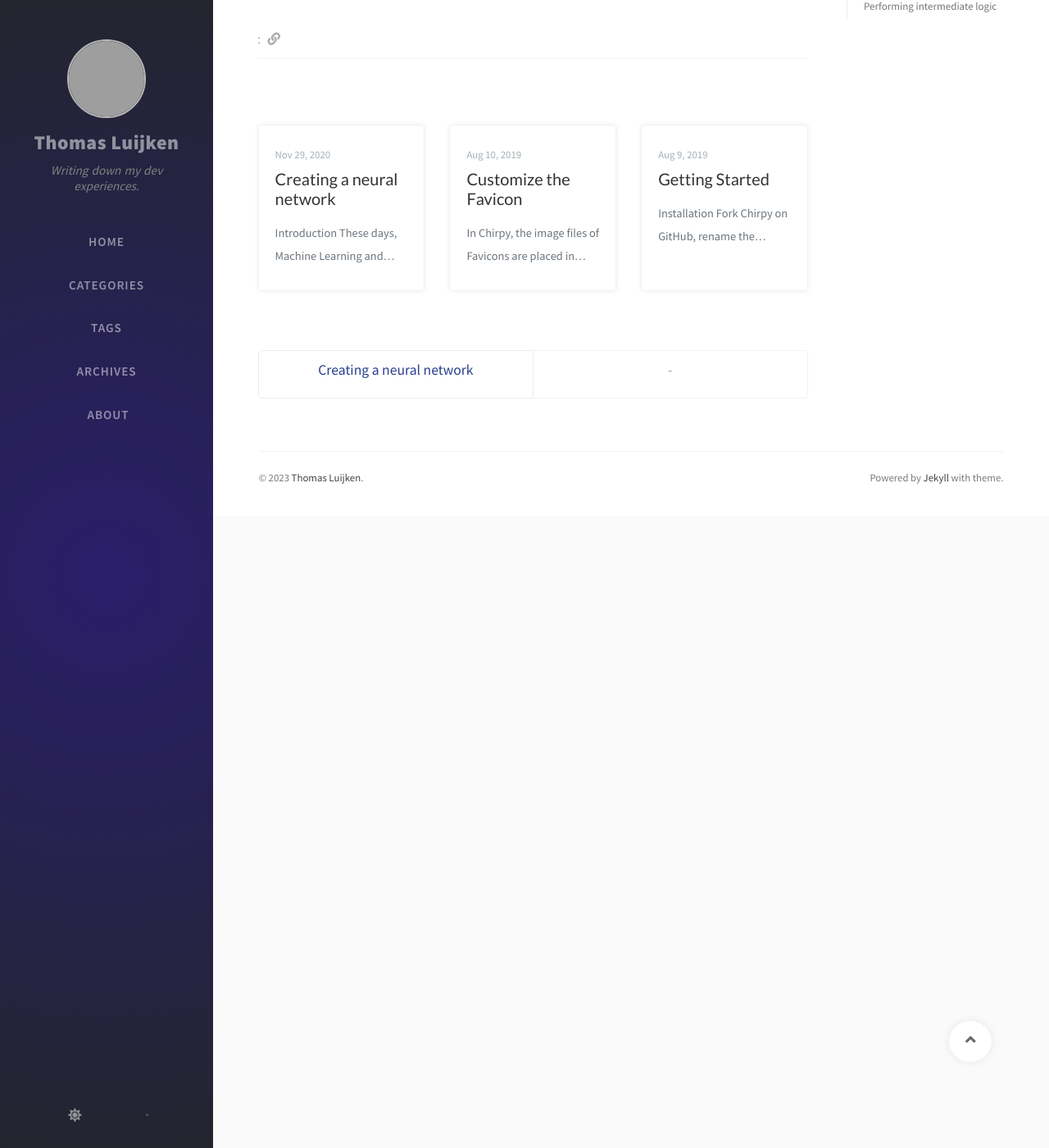
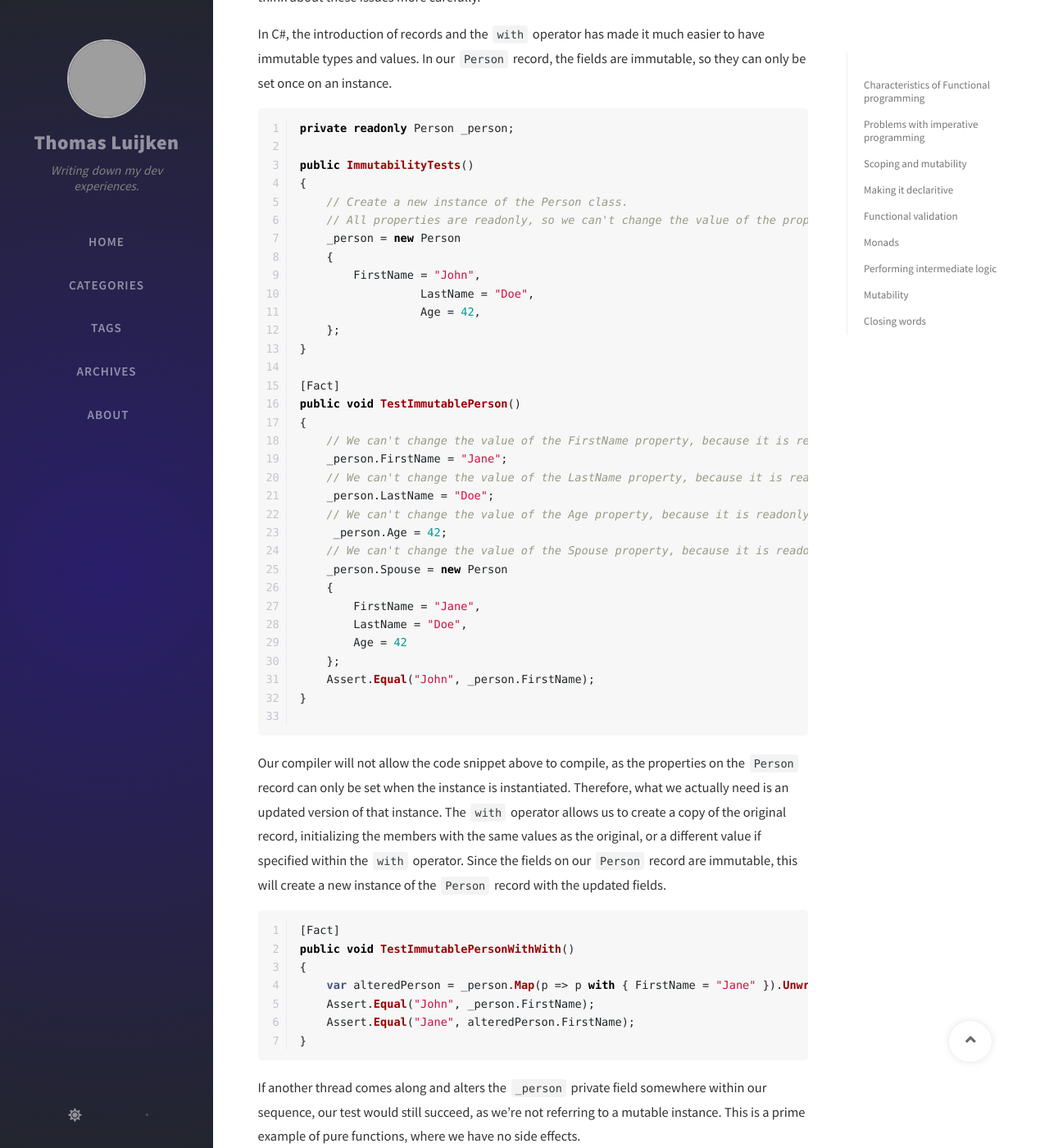
Before and after one commit to tluijken/tluijken.github.io, a Jekyll site: the page built from _posts/2023-04-05-functional-programming-in-csharp.md, in a window 1280 px wide and 1400 px high, scrolled down 13068 px. Shown: the whole window at 82% size. Built offline with Jekyll 4.4.1, drawn with Linux system fonts in a browser that asks for light colours; nearby versions of some CDN libraries; comment, search, counter and statistics services are not loaded; some of the changed text lies outside the part shown; grey boxes are pictures that could not be loaded.

Commit message:
Made a paragraph about mutability

````diff
--- a/_posts/2023-04-05-functional-programming-in-csharp.md
+++ b/_posts/2023-04-05-functional-programming-in-csharp.md
@@ -566,3 +566,86 @@ grouped within the same scope, and not divided over multiple lines. After we're
 done logging the spouse value, we can continue mapping as before. This allows us
 to perform additional operations on the same result without breaking the
 pipeline, making our code more readable and maintainable.
+
+# Mutability
+
+I really like the fact that the Rust programming language is designed to be
+immutable by default, unless specified otherwise, which can be challenging for
+some developers at first. However, it is a good practice to consider whether a
+value should be mutable or not, as many issues with state and concurrency can
+lead to various bugs. By defaulting to immutability, we force ourselves to think
+about these issues more carefully.
+
+In C#, the introduction of records and the `with` operator has made it much
+easier to have immutable types and values. In our `Person` record, the fields are
+immutable, so they can only be set once on an instance.
+
+```csharp
+private readonly Person _person;
+
+public ImmutabilityTests()
+{
+    // Create a new instance of the Person class.
+    // All properties are readonly, so we can't change the value of the properties.
+    _person = new Person
+    {
+        FirstName = "John",
+                  LastName = "Doe",
+                  Age = 42,
+    };
+}
+
+[Fact]
+public void TestImmutablePerson()
+{
+    // We can't change the value of the FirstName property, because it is readonly.
+    _person.FirstName = "Jane";
+    // We can't change the value of the LastName property, because it is readonly.
+    _person.LastName = "Doe";
+    // We can't change the value of the Age property, because it is readonly.
+     _person.Age = 42;
+    // We can't change the value of the Spouse property, because it is readonly.
+    _person.Spouse = new Person
+    {
+        FirstName = "Jane",
+        LastName = "Doe",
+        Age = 42
+    };
+    Assert.Equal("John", _person.FirstName);
+}
+
+```
+
+Our compiler will not allow the code snippet above to compile, as the properties
+on the `Person` record can only be set when the instance is instantiated.
+Therefore, what we actually need is an updated version of that instance. The
+`with` operator allows us to create a copy of the original record, initializing
+the members with the same values as the original, or a different value if
+specified within the `with` operator. Since the fields on our `Person` record
+are immutable, this will create a new instance of the `Person` record with the
+updated fields.
+
+```csharp
+[Fact]
+public void TestImmutablePersonWithWith()
+{
+    var alteredPerson = _person.Map(p => p with { FirstName = "Jane" }).Unwrap();
+    Assert.Equal("John", _person.FirstName);
+    Assert.Equal("Jane", alteredPerson.FirstName);
+}
+```
+
+If another thread comes along and alters the `_person` private field somewhere
+within our sequence, our test would still succeed, as we're not referring to a
+mutable instance. This is a prime example of pure functions, where we have no
+side effects.
+
+# Closing words
+
+I hope you enjoyed this post on functional programming and pipelines. By
+leveraging these concepts, we can create more maintainable, reusable and
+testable code. Although functional programming can be daunting at first, with a
+little bit of practice and experimentation, it can be a very powerful tool in
+your development arsenal. I hope you found this post informative and valuable.
+
+Thank you for reading!
````
